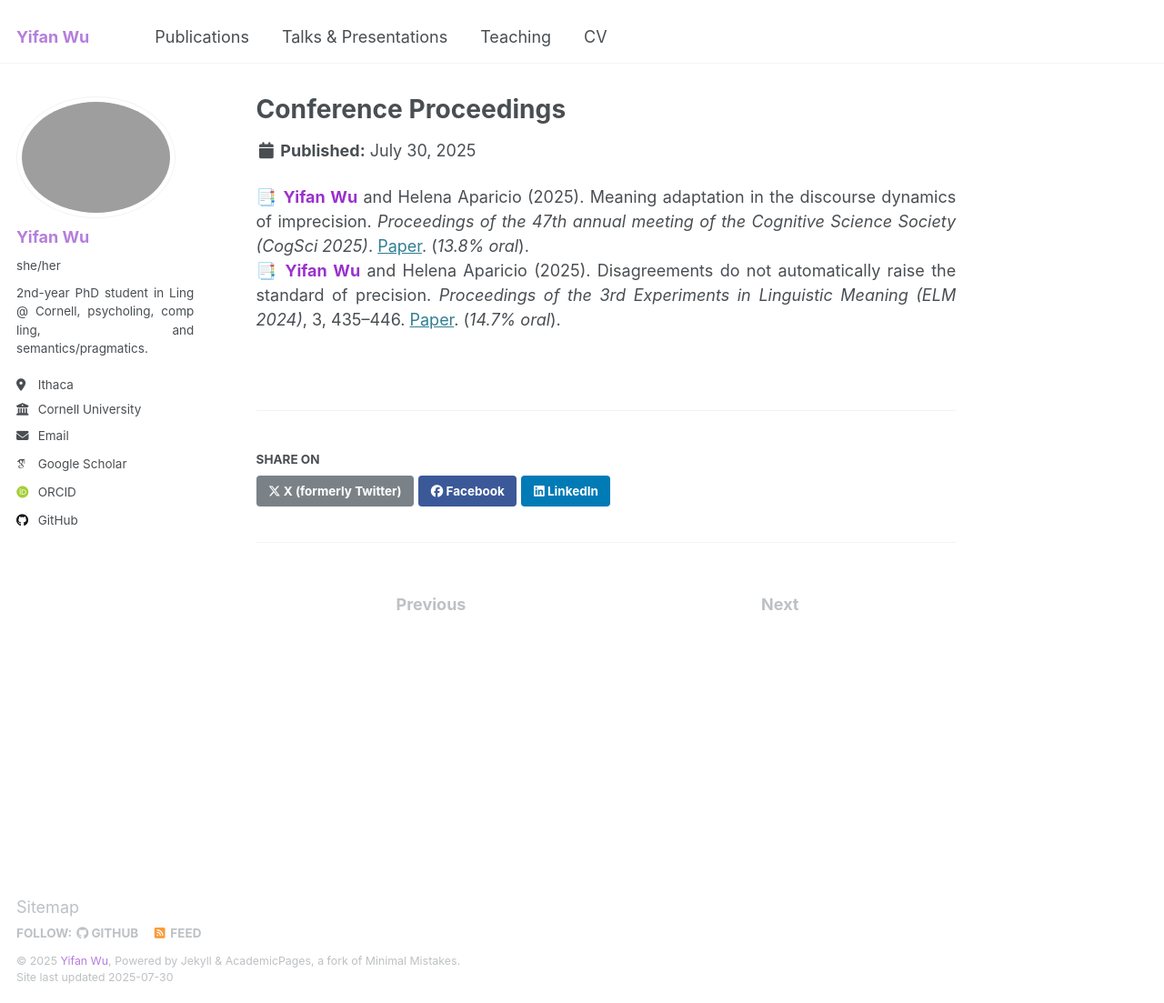
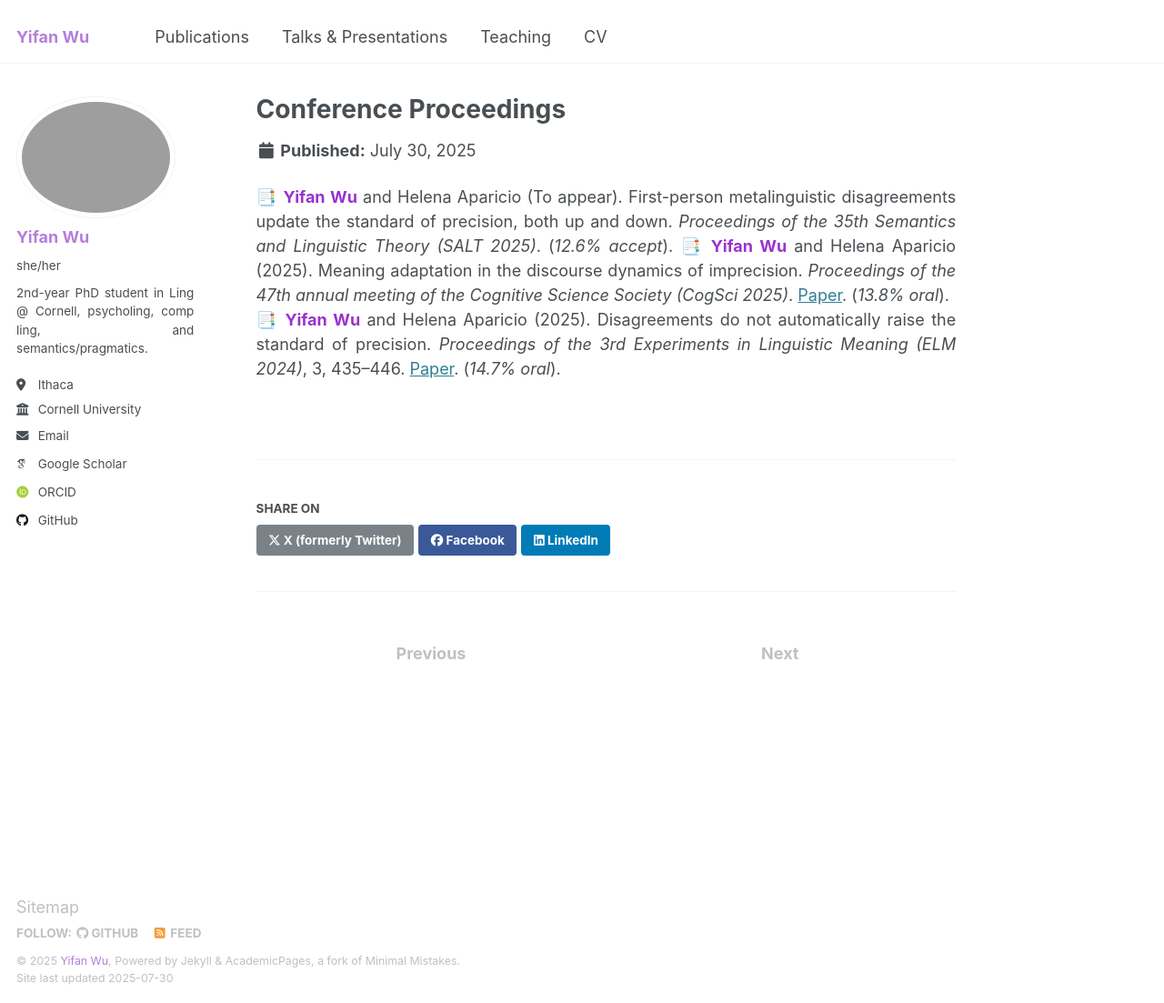
Before and after one commit to lynn-yifanwu-ling/lynn-yifanwu-ling.github.io, a Jekyll site: the page built from _publications/2_conference proceedings.md, in a window 1280 px wide and 1103 px high. Shown: the whole window at 91% size. Built offline with Jekyll 4.4.1, drawn with Linux system fonts in a browser that asks for light colours; emoji names are drawn with the system emoji font; some web fonts are replaced.

Commit message:
Update 2_conference proceedings.md

```diff
--- a/_publications/2_conference proceedings.md
+++ b/_publications/2_conference proceedings.md
@@ -5,7 +5,7 @@ permalink: /publications/conference_proceedings
 type: "Publication"
 ---
 
-<!-- :bookmark_tabs: **<span style="color: #9932CC;">Yifan Wu</span>** and Helena Aparicio (To appear). First-person metalinguistic disagreements update the standard of precision, both up and down. *Proceedings of the 35th Semantics and Linguistic Theory (SALT 2025)*. (*12.6% accept*). <br> -->
+:bookmark_tabs: **<span style="color: #9932CC;">Yifan Wu</span>** and Helena Aparicio (To appear). First-person metalinguistic disagreements update the standard of precision, both up and down. *Proceedings of the 35th Semantics and Linguistic Theory (SALT 2025)*. (*12.6% accept*).
 :bookmark_tabs: **<span style="color: #9932CC;">Yifan Wu</span>** and Helena Aparicio (2025). Meaning adaptation in the discourse dynamics of imprecision. *Proceedings of the 47th annual meeting of the Cognitive Science
-Society (CogSci 2025)*. [Paper](). (*13.8% oral*). <br>
+Society (CogSci 2025)*. [Paper](https://escholarship.org/uc/item/6r9914v5). (*13.8% oral*). <br>
 :bookmark_tabs: **<span style="color: #9932CC;">Yifan Wu</span>** and Helena Aparicio (2025). Disagreements do not automatically raise the standard of precision. *Proceedings of the 3rd Experiments in Linguistic Meaning (ELM 2024)*, 3, 435--446. [Paper](https://doi.org/10.3765/elm.3.5835). (*14.7% oral*).
```
